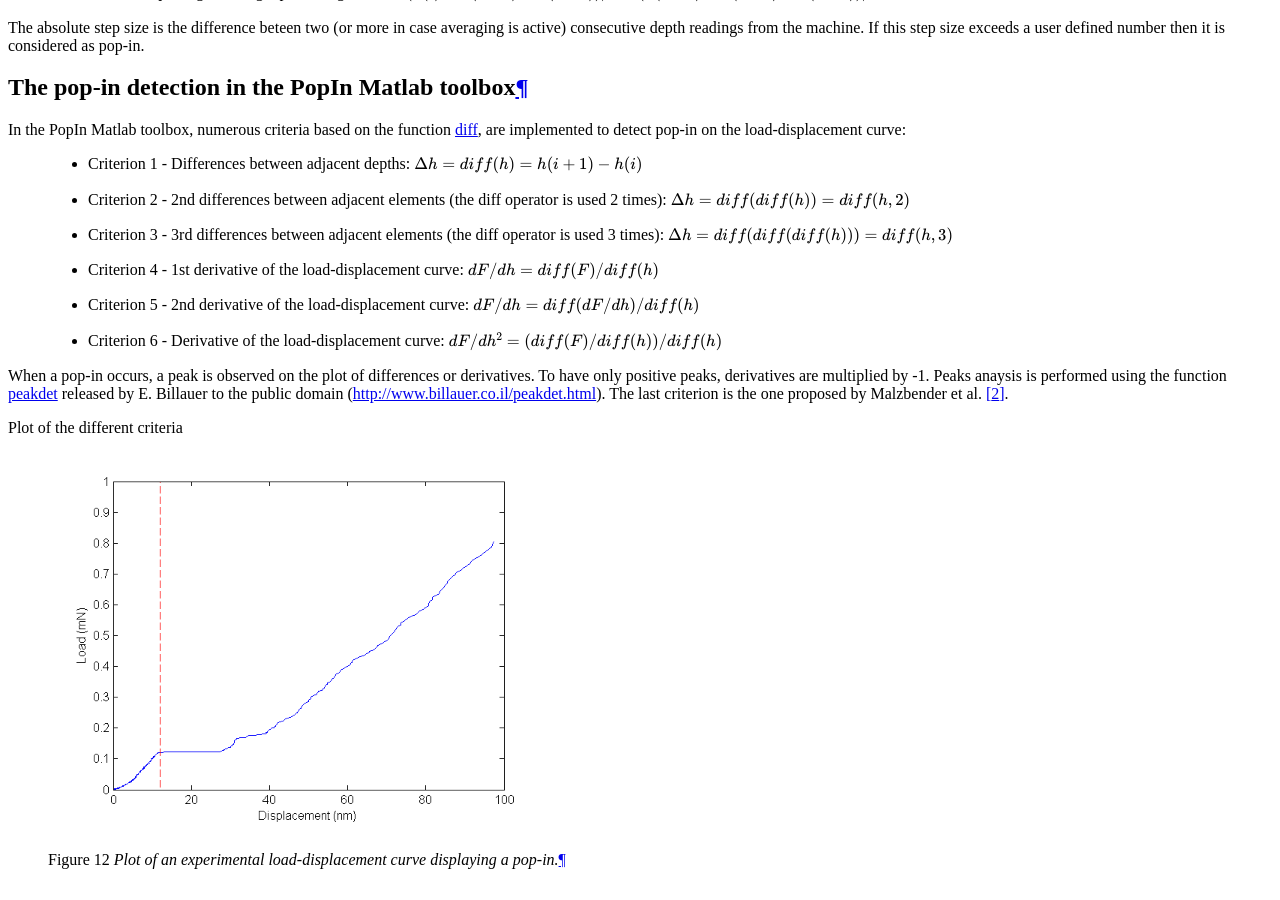
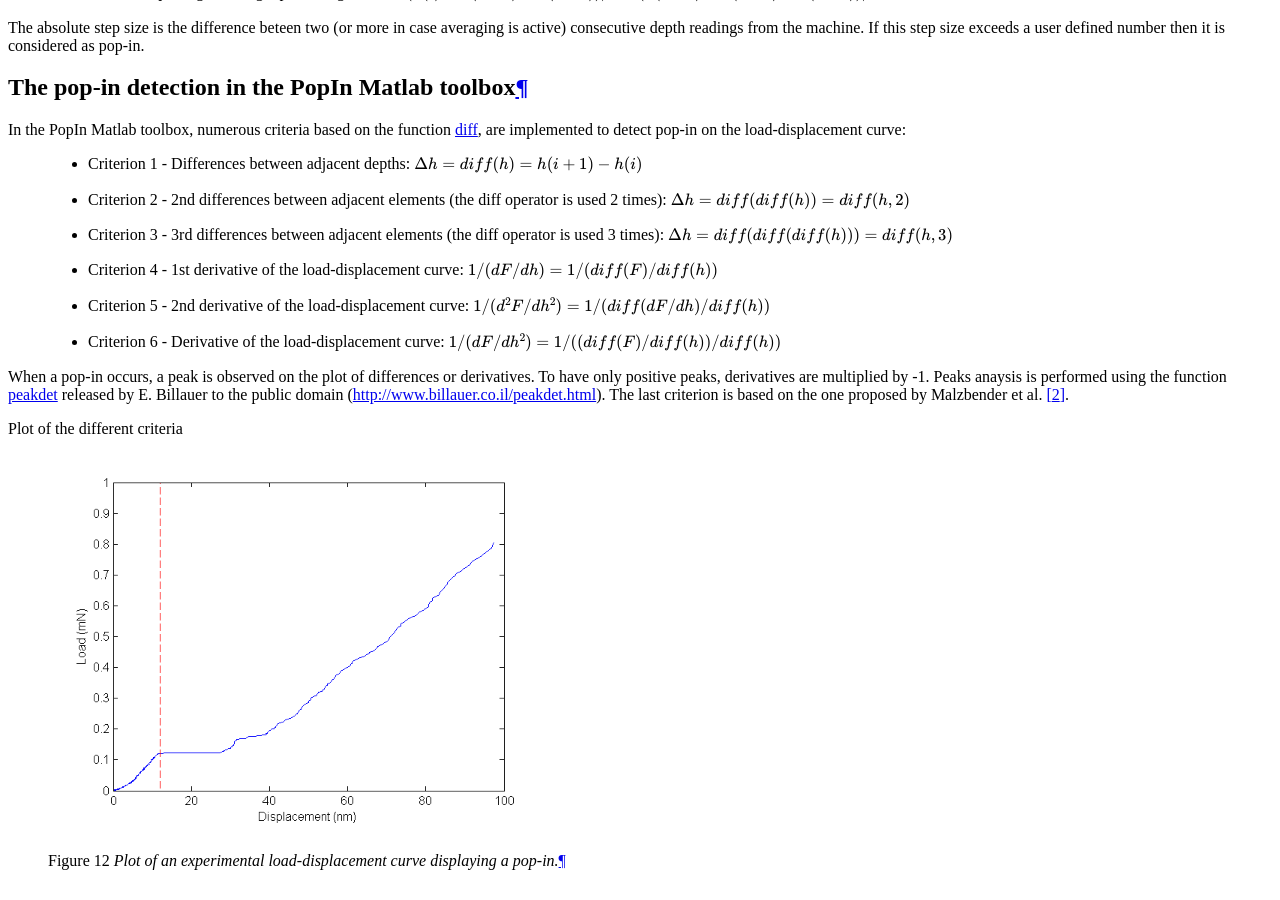
Before and after one commit to DavidMercier/PopIn, a Sphinx documentation site: the page built from doc/popin_detection.rst, in a window 1280 px wide and 900 px high, scrolled down 438 px. Built offline with Sphinx 7.4.7, drawn with Linux system fonts in a browser that asks for light colours; comment, search, counter and statistics services are not loaded.

Commit message:
Update popin_detection.rst

```diff
--- a/doc/popin_detection.rst
+++ b/doc/popin_detection.rst
@@ -26,11 +26,11 @@ In the PopIn Matlab toolbox, numerous criteria based on the function `diff <http
     * Criterion 1 - Differences between adjacent depths: :math:`\Delta h = diff(h) = h(i+1) - h(i)`
     * Criterion 2 - 2nd differences between adjacent elements (the diff operator is used 2 times): :math:`\Delta h = diff(diff(h)) = diff(h,2)`
     * Criterion 3 - 3rd differences between adjacent elements (the diff operator is used 3 times): :math:`\Delta h = diff(diff(diff(h))) = diff(h,3)`
-    * Criterion 4 - 1st derivative of the load-displacement curve: :math:`dF/dh = diff(F)/diff(h)`
-    * Criterion 5 - 2nd derivative of the load-displacement curve: :math:`dF/dh = diff(dF/dh)/diff(h)`
-    * Criterion 6 - Derivative of the load-displacement curve: :math:`dF/dh^{2} = (diff(F)/diff(h))/diff(h)`
+    * Criterion 4 - 1st derivative of the load-displacement curve: :math:`1/(dF/dh) = 1/(diff(F)/diff(h))`
+    * Criterion 5 - 2nd derivative of the load-displacement curve: :math:`1/(d^{2}F/dh^{2}) = 1/(diff(dF/dh)/diff(h))`
+    * Criterion 6 - Derivative of the load-displacement curve: :math:`1/(dF/dh^{2}) = 1/((diff(F)/diff(h))/diff(h))`
 
-When a pop-in occurs, a peak is observed on the plot of differences or derivatives. To have only positive peaks, derivatives are multiplied by -1. Peaks anaysis is performed using the function `peakdet <https://github.com/DavidMercier/PopIn/blob/master/third_party_codes/peakdet.m>`_ released by E. Billauer to the public domain (http://www.billauer.co.il/peakdet.html). The last criterion is the one proposed by Malzbender et al. [#Malzbender_2001]_.
+When a pop-in occurs, a peak is observed on the plot of differences or derivatives. To have only positive peaks, derivatives are multiplied by -1. Peaks anaysis is performed using the function `peakdet <https://github.com/DavidMercier/PopIn/blob/master/third_party_codes/peakdet.m>`_ released by E. Billauer to the public domain (http://www.billauer.co.il/peakdet.html). The last criterion is based on the one proposed by Malzbender et al. [#Malzbender_2001]_.
 
 Plot of the different criteria
 
```
